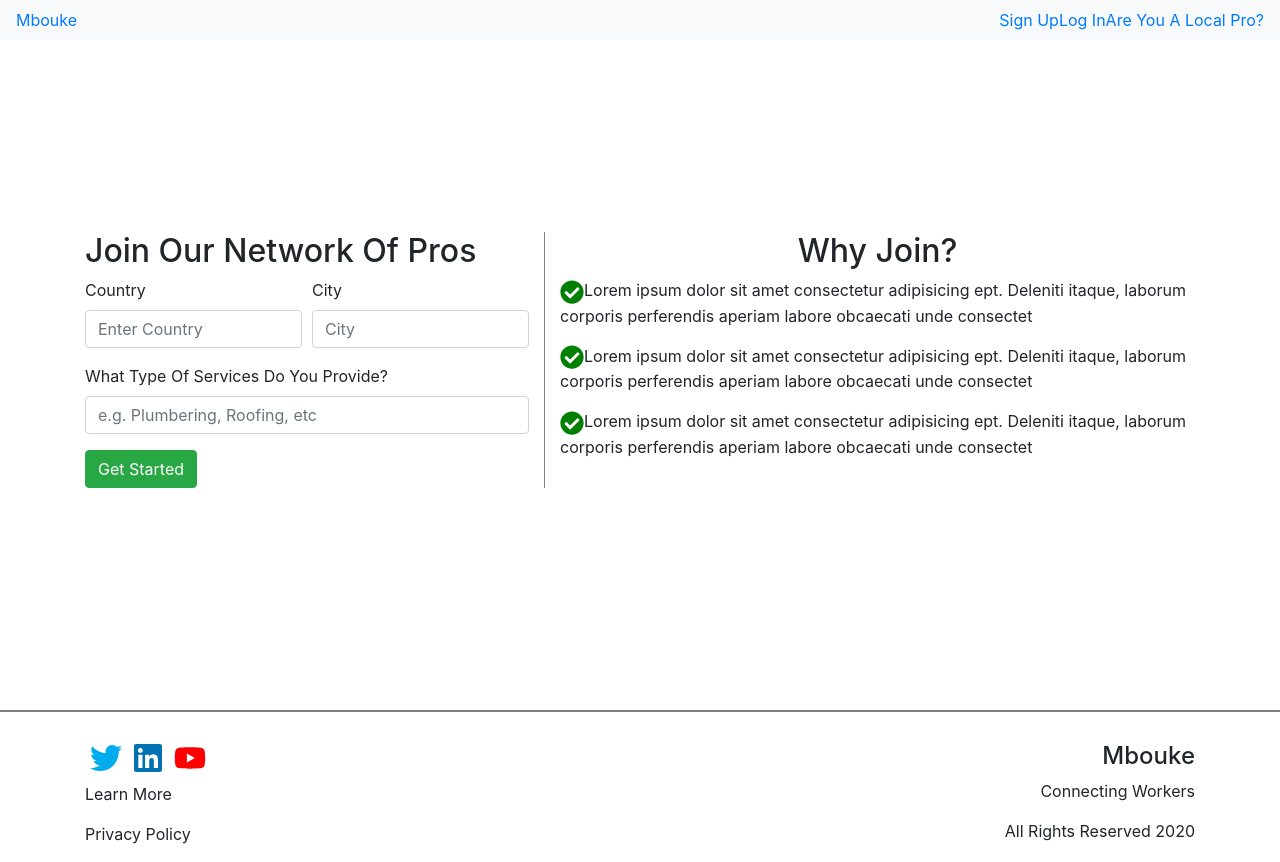
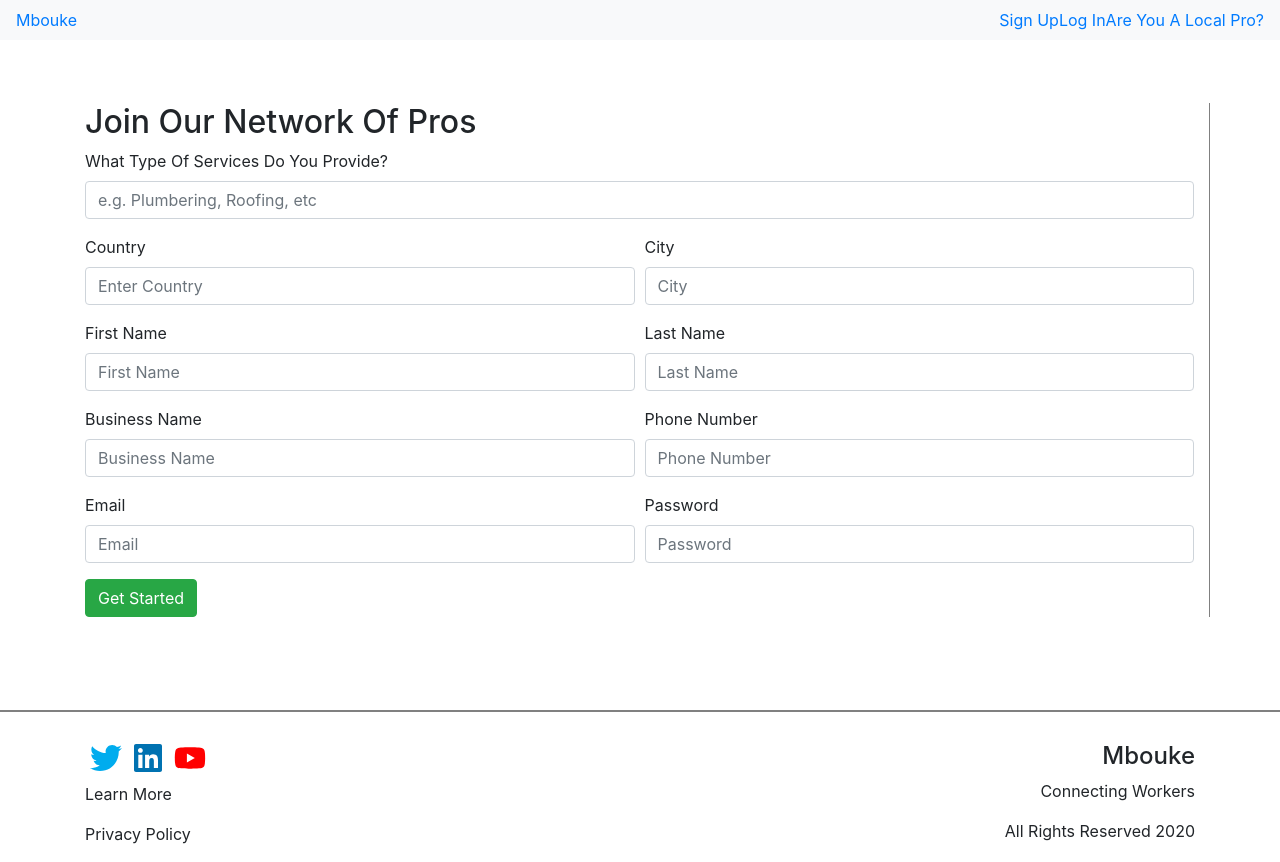
Before and after one commit to Mbouke-Project/nextjs-mbouke, a Next.js app: page /signup in a window 1280 px wide. Built offline with nearby package versions, Linux system fonts and the light colour scheme.

Commit message:
Added More Form Fields

```diff
--- a/pages/signup.js
+++ b/pages/signup.js
@@ -1,3 +1,4 @@
+// import React, { useState } from 'react';
 import {Container, Nav, Navbar, Row, Col, Form, Button } from 'react-bootstrap'
 import styles from '../styles/Utils.module.sass'
 import Navigation from '../components/navigation.js'
@@ -13,9 +14,13 @@ function Signup() {
             <div className={styles.content}>
                 <Container>
                     <Row>
-                        <Col xs={12} md={5} className={styles.signupContainer}>
+                        <Col xs={12} md={12} className={styles.signupContainer}>
                             <h2>Join Our Network Of Pros</h2>
                             <Form>
+                                <Form.Group >
+                                    <Form.Label>What Type Of Services Do You Provide?</Form.Label>
+                                    <Form.Control type="text" placeholder="e.g. Plumbering, Roofing, etc" />
+                                </Form.Group>
                                 <Form.Row>
                                     <Col>
                                         <Form.Group contropd="formBasicEmail">
@@ -30,16 +35,54 @@ function Signup() {
                                         </Form.Group>
                                     </Col>
                                 </Form.Row>
-                                <Form.Group >
-                                    <Form.Label>What Type Of Services Do You Provide?</Form.Label>
-                                    <Form.Control type="text" placeholder="e.g. Plumbering, Roofing, etc" />
-                                </Form.Group>
+                                <Form.Row>
+                                    <Col>
+                                        <Form.Group contropd="formBasicEmail">
+                                            <Form.Label>First Name</Form.Label>
+                                            <Form.Control type="text" placeholder="First Name" />
+                                        </Form.Group>
+                                    </Col>
+                                    <Col>
+                                        <Form.Group >
+                                            <Form.Label>Last Name</Form.Label>
+                                            <Form.Control type="text" placeholder="Last Name" />
+                                        </Form.Group>
+                                    </Col>
+                                </Form.Row>
+                                <Form.Row>
+                                    <Col>
+                                        <Form.Group >
+                                            <Form.Label>Business Name</Form.Label>
+                                            <Form.Control type="text" placeholder="Business Name" />
+                                        </Form.Group>
+                                    </Col>
+                                    <Col>
+                                        <Form.Group contropd="formBasicEmail">
+                                            <Form.Label>Phone Number</Form.Label>
+                                            <Form.Control type="text" placeholder="Phone Number" />
+                                        </Form.Group>
+                                    </Col>
+                                </Form.Row>
+                                <Form.Row>
+                                    <Col>
+                                        <Form.Group contropd="formBasicEmail">
+                                            <Form.Label>Email</Form.Label>
+                                            <Form.Control type="email" placeholder="Email" />
+                                        </Form.Group>
+                                    </Col>
+                                    <Col>
+                                        <Form.Group >
+                                            <Form.Label>Password</Form.Label>
+                                            <Form.Control type="password" placeholder="Password" />
+                                        </Form.Group>
+                                    </Col>
+                                </Form.Row>
                                 <Button variant="success" type="submit">
                                     Get Started
                                 </Button>
                             </Form>
                         </Col>
-                        <Col xs={12} md={7} className="d-none d-md-block "  >
+                        {/* <Col xs={12} md={7} className="d-none d-md-block "  >
                             <div className="text-center">
                                 <h2>Why Join?</h2>
                             </div>
@@ -51,7 +94,7 @@ function Signup() {
 
 
 
-                        </Col>
+                        </Col> */}
                     </Row>
                 </Container>
                 </div>
```
